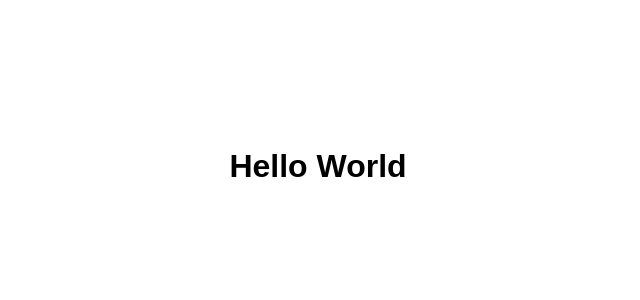
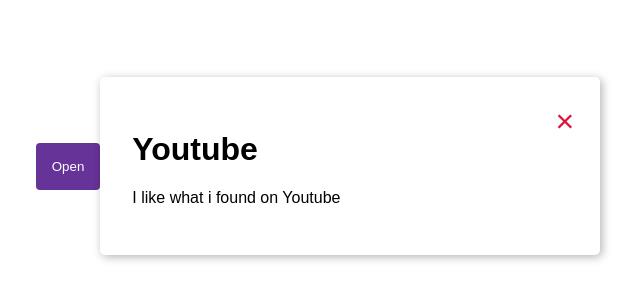
Before and after one commit to johannpa/popup, a plain HTML site: page index.html in a window 1280 px wide. Shown: the part 234-534 px from the top of the page, without its empty margins (322-962 px from the left). Drawn offline with Linux system fonts and the light colour scheme; a web font is replaced by a local one.

Commit message:
styled elements

```diff
--- a/index.html
+++ b/index.html
@@ -4,11 +4,19 @@
     <meta charset="UTF-8">
     <meta http-equiv="X-UA-Compatible" content="IE=edge">
     <meta name="viewport" content="width=device-width, initial-scale=1.0">
-    <title>Document</title>
+    <title>Popup</title>
     <link rel="stylesheet" href="style.css">
 </head>
 <body>
-    <h1>Hello World</h1>
+    <button id="open">Open</button>
+
+    <div class="popup-container">
+        <div class="popup">
+            <button id="close">&times;</button>
+            <h1>Youtube</h1>
+            <p>I like what i found on Youtube</p>
+        </div>
+    </div>
 
     <script src="script.js"></script>
 </body>
--- a/style.css
+++ b/style.css
@@ -12,3 +12,43 @@ body {
     margin: 0;
     min-height: 100vh;
 }
+
+button {
+    background-color: rebeccapurple;
+    color: white;
+    padding: 1rem;
+    border-radius: 4px;
+    border: none;
+    font-family: inherit;
+}
+
+popup-container {
+    position: fixed;
+    top: 0;
+    left: 0;
+    bottom: 0;
+    right: 0;
+    background-color: rgba(0, 0, 0, 0.5);
+
+    display: flex;
+    align-items: center;
+    justify-content: center;
+}
+
+.popup {
+    background-color: #fff;
+    border-radius: 5px;
+    box-shadow: 2px 2px 10px rgba(0, 0, 0, 0.3);
+    padding: 2rem;
+    position: relative;
+    width: 500px;
+}
+
+.popup button {
+    background-color: #fff;
+    color: crimson;
+    font-size: 2rem;
+    position: absolute;
+    top: 10px;
+    right: 10px;
+}
```
